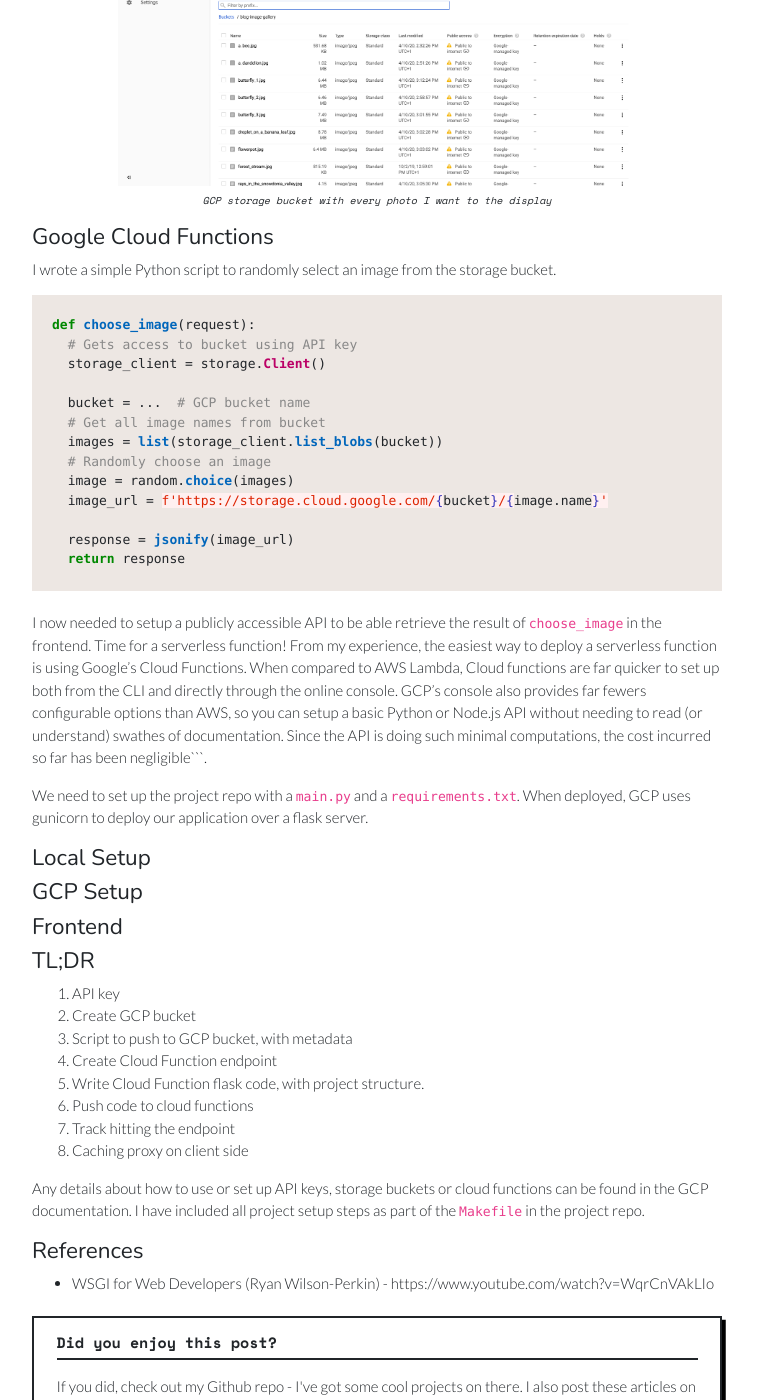
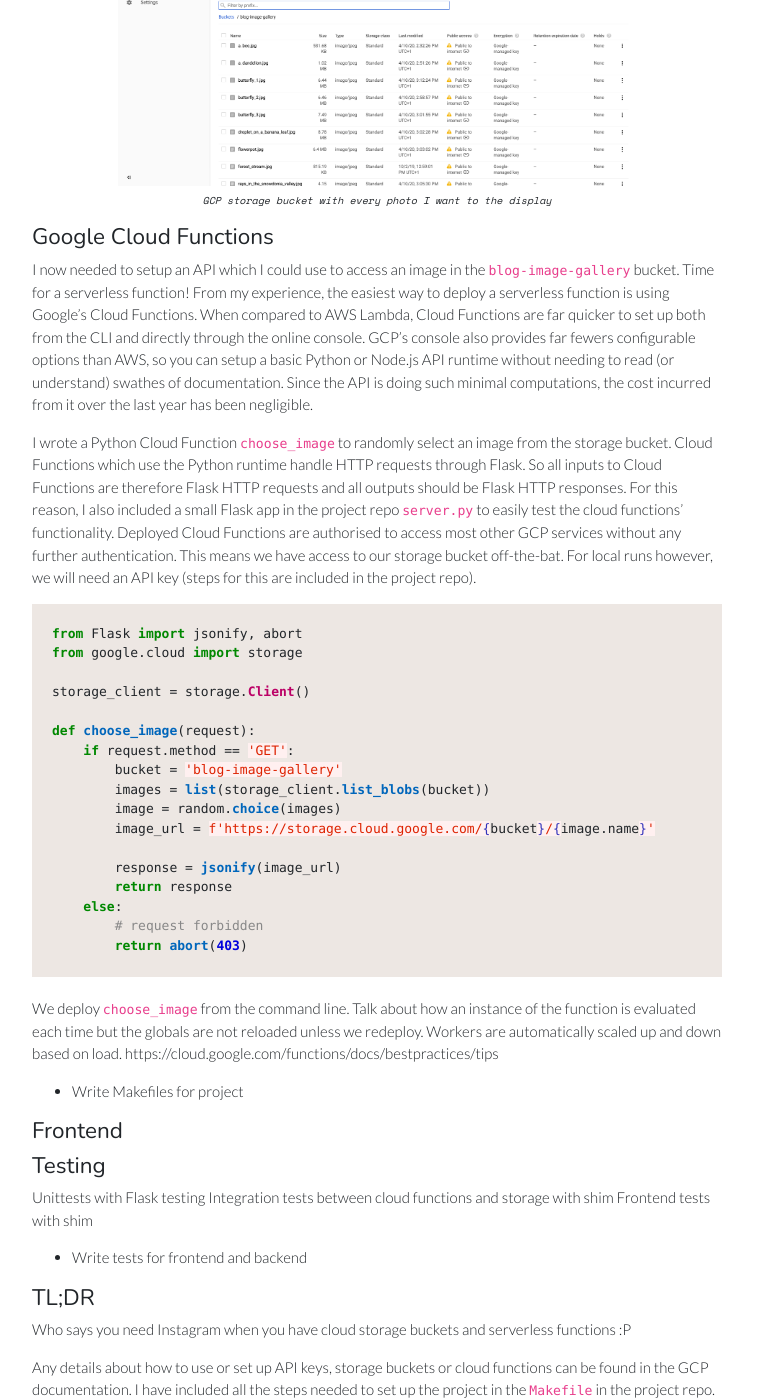
Before and after one commit to RajatRasal/rajatrasal.github.io, a Jekyll site: the page built from _posts/2020-03-06-Python-Image-API-using-Google-Cloud-Functions.md, in a window 1280 px wide and 1400 px high, scrolled down 1167 px. Shown: the whole window, without its empty margins (263-1020 px from the left). Built offline with Jekyll 4.4.1, drawn with Linux system fonts in a browser that asks for light colours; some of the changed text lies outside the part shown.

Commit message:
Code snippet for choose_image example for gallery cloud function article

````diff
--- a/_posts/2020-03-06-Python-Image-API-using-Google-Cloud-Functions.md
+++ b/_posts/2020-03-06-Python-Image-API-using-Google-Cloud-Functions.md
@@ -64,48 +64,49 @@ I manually dragged and dropped each image into a GCP storage bucket. I've also i
 </figure>
 
 #### Google Cloud Functions
-I wrote a simple Python script to randomly select an image from the storage bucket.
+I now needed to setup an API which I could use to access an image in the ```blog-image-gallery``` bucket. Time for a serverless function! From my experience, the easiest way to deploy a serverless function is using Google's Cloud Functions. When compared to AWS Lambda, Cloud Functions are far quicker to set up both from the CLI and directly through the online console. GCP's console also provides far fewers configurable options than AWS, so you can setup a basic Python or Node.js API runtime without needing to read (or understand) swathes of documentation. Since the API is doing such minimal computations, the cost incurred from it over the last year has been negligible.
+
+I wrote a Python Cloud Function ```choose_image``` to randomly select an image from the storage bucket. Cloud Functions which use the Python runtime handle HTTP requests through Flask. So all inputs to Cloud Functions are therefore Flask HTTP requests and all outputs should be Flask HTTP responses. For this reason, I also included a small Flask app in the project repo ```server.py``` to easily test the cloud functions' functionality. Deployed Cloud Functions are authorised to access most other GCP services without any further authentication. This means we have access to our storage bucket off-the-bat. For local runs however, we will need an API key (steps for this are included in the project repo).
 
 ``` python
+from Flask import jsonify, abort
+from google.cloud import storage
+
+storage_client = storage.Client()
+
 def choose_image(request):
-  # Gets access to bucket using API key
-  storage_client = storage.Client()
+    if request.method == 'GET':
+        bucket = 'blog-image-gallery'
+        images = list(storage_client.list_blobs(bucket))
+        image = random.choice(images)
+        image_url = f'https://storage.cloud.google.com/{bucket}/{image.name}'
 
-  bucket = ...  # GCP bucket name
-  # Get all image names from bucket
-  images = list(storage_client.list_blobs(bucket))
-  # Randomly choose an image
-  image = random.choice(images)
-  image_url = f'https://storage.cloud.google.com/{bucket}/{image.name}'
-
-  response = jsonify(image_url)
-  return response
+        response = jsonify(image_url)
+        return response
+    else:
+        # request forbidden
+        return abort(403)
 ```
 
-I now needed to setup a publicly accessible API to be able retrieve the result of ```choose_image``` in the frontend. Time for a serverless function! From my experience, the easiest way to deploy a serverless function is using Google's Cloud Functions. When compared to AWS Lambda, Cloud functions are far quicker to set up both from the CLI and directly through the online console. GCP's console also provides far fewers configurable options than AWS, so you can setup a basic Python or Node.js API without needing to read (or understand) swathes of documentation. Since the API is doing such minimal computations, the cost incurred so far has been negligible```.
+We deploy ```choose_image``` from the command line. Talk about how an instance of the function is evaluated each time but the globals are not reloaded unless we redeploy. Workers are automatically scaled up and down based on load. https://cloud.google.com/functions/docs/bestpractices/tips
 
-We need to set up the project repo with a ```main.py``` and a ```requirements.txt```. When deployed, GCP uses gunicorn to deploy our application over a flask server.
-
-#### Local Setup
-
-
-#### GCP Setup
-
+- Write Makefiles for project
 
 #### Frontend
 
 
+#### Testing
+Unittests with Flask testing
+Integration tests between cloud functions and storage with shim
+Frontend tests with shim
+
+- Write tests for frontend and backend
+
 #### TL;DR
-1. API key
-2. Create GCP bucket
-3. Script to push to GCP bucket, with metadata
-4. Create Cloud Function endpoint
-5. Write Cloud Function flask code, with project structure.
-6. Push code to cloud functions
-7. Track hitting the endpoint
-8. Caching proxy on client side
+Who says you need Instagram when you have cloud storage buckets and serverless functions :P
 
-Any details about how to use or set up API keys, storage buckets or cloud functions can be found in the GCP documentation. I have included all project setup steps as part of the ```Makefile``` in the project repo.
+Any details about how to use or set up API keys, storage buckets or cloud functions can be found in the GCP documentation. I have included all the steps needed to set up the project in the ```Makefile``` in the project repo.
 
 #### References
+- Efficiency for Cloud Function deployment https://cloud.google.com/functions/docs/bestpractices/tips
 - WSGI for Web Developers (Ryan Wilson-Perkin) - https://www.youtube.com/watch?v=WqrCnVAkLIo
````
